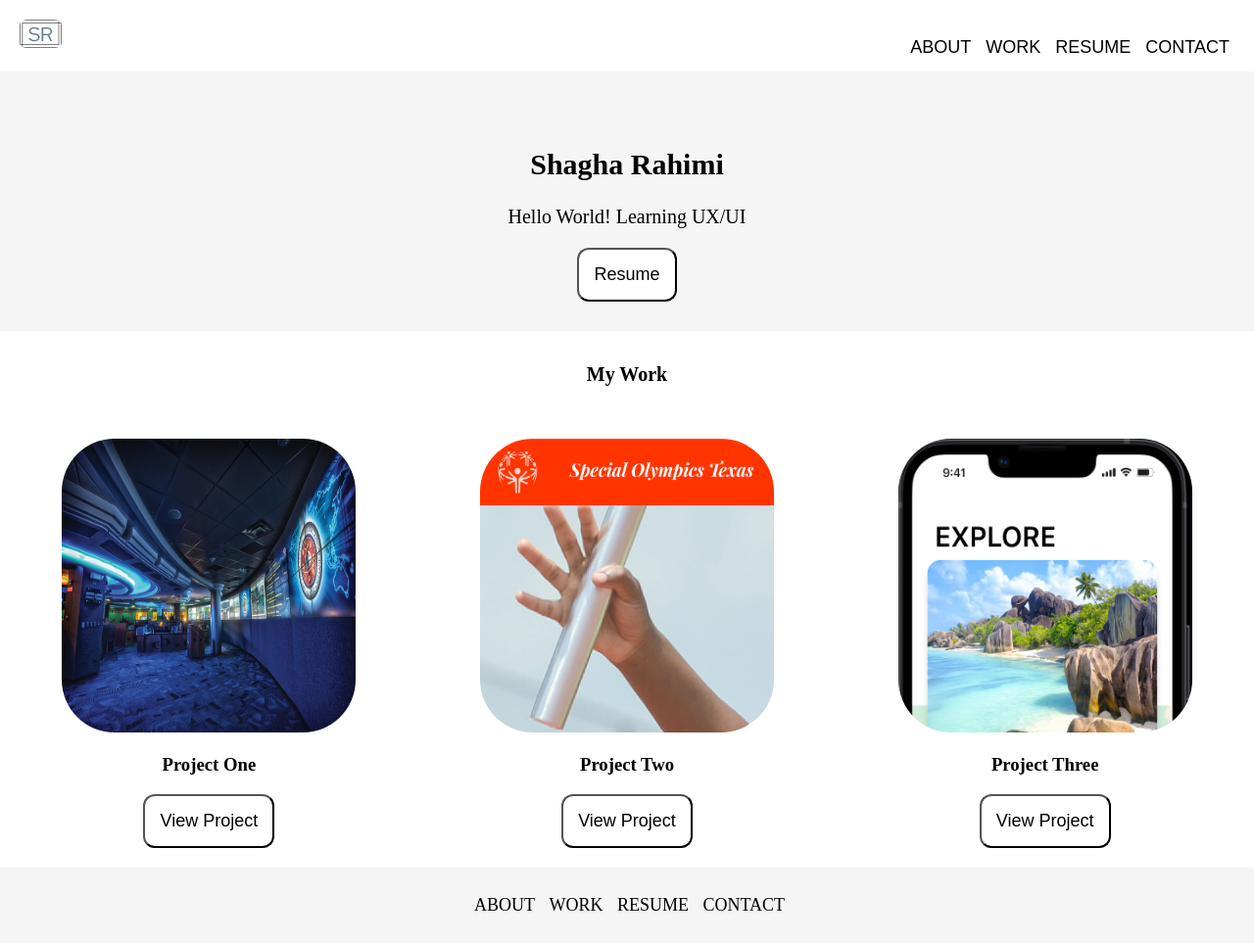
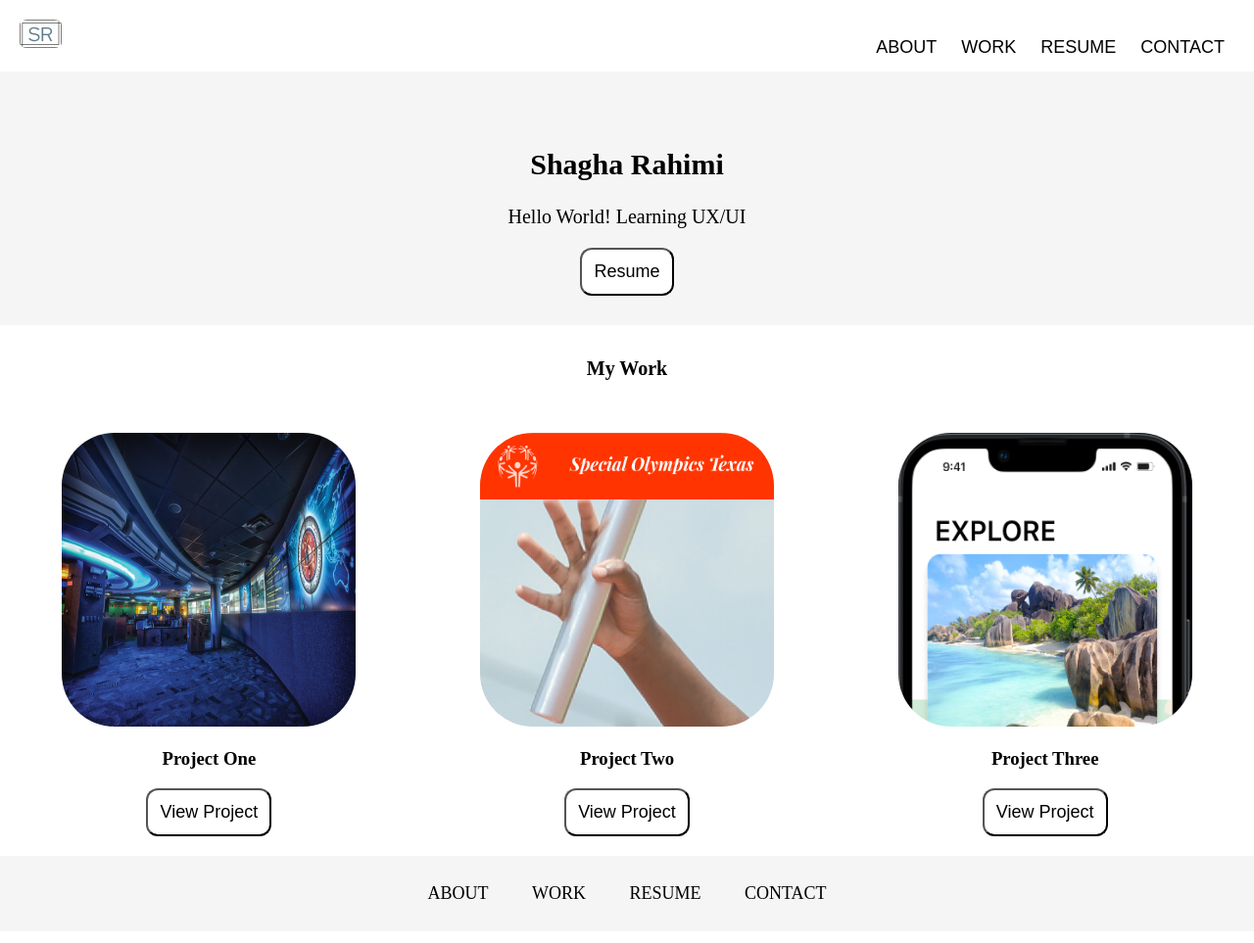
Before and after one commit to rahimisha/UX_UI_HW_18, a plain HTML site: page index.html in a window 1280 px wide. Shown: the whole page at 98% size. Drawn offline with Linux system fonts and the light colour scheme.

Commit message:
Update style.css

```diff
--- a/css/style.css
+++ b/css/style.css
@@ -1,15 +1,19 @@
 body {
     margin: 0;
   }
+
   header {
     background: rgb(255, 255, 255);
     padding: 20px;
     font-family: Arial, Helvetica, sans-serif;
   }
 
+  header p {
+    display: inline-block;
+  }
+
   header ul {
     float: right;
-    color: white;
     font-family: Arial, Helvetica, sans-serif;
     color: black;
     font-size: 18px;
@@ -17,11 +21,9 @@ body {
 
   header li {
     display: inline-block;
-    padding: 0px 5px;
+    padding: 0px 10px;
   }
-  header p {
-    display: inline-block;
-  }
+
   .heroImg {
     background-color: whitesmoke;
     padding: 10px;
@@ -38,7 +40,7 @@ body {
   }
 
   button {
-    padding: 15px;
+    padding: 12px;
     background-color:white;
     color: black;
     font-size: 18px;
@@ -46,20 +48,25 @@ body {
     font-family: Arial, Helvetica, sans-serif;
     font-style:normal;
   }
+
   footer {
     background: whitesmoke;
     padding: 10px;
     color: black;
     font-size: 18px;
   }
+
   footer ul {
     list-style: none;
-    padding-left: 5px;
+    padding-left: 0px;
     text-align: center;
   }
+
   footer li {
     display: inline-block;
-    padding: 0px 5px;
+    padding: 0px 20px;
+    text-align: center;
+
   }
 
   .heading {
@@ -67,16 +74,17 @@ body {
     padding: 20px 10px;
     font-size: 20px;
 }
-  /* Work Section */
+  img {
+    border-radius: 18%;
+  }
+
   .flexContainer {
     display: flex;
     padding: 0px 0px;
   }
+
   .flexContainer div {
     width: 33%;
     padding: 20px;
     text-align: center;
   }
-  img {
-    border-radius: 18%;
-  }
```
